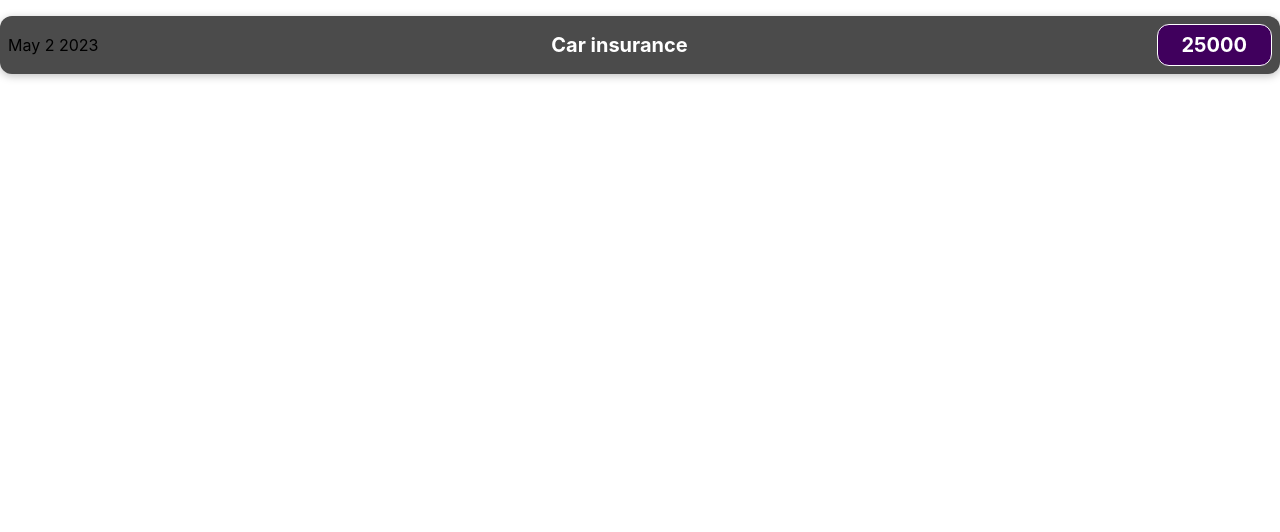
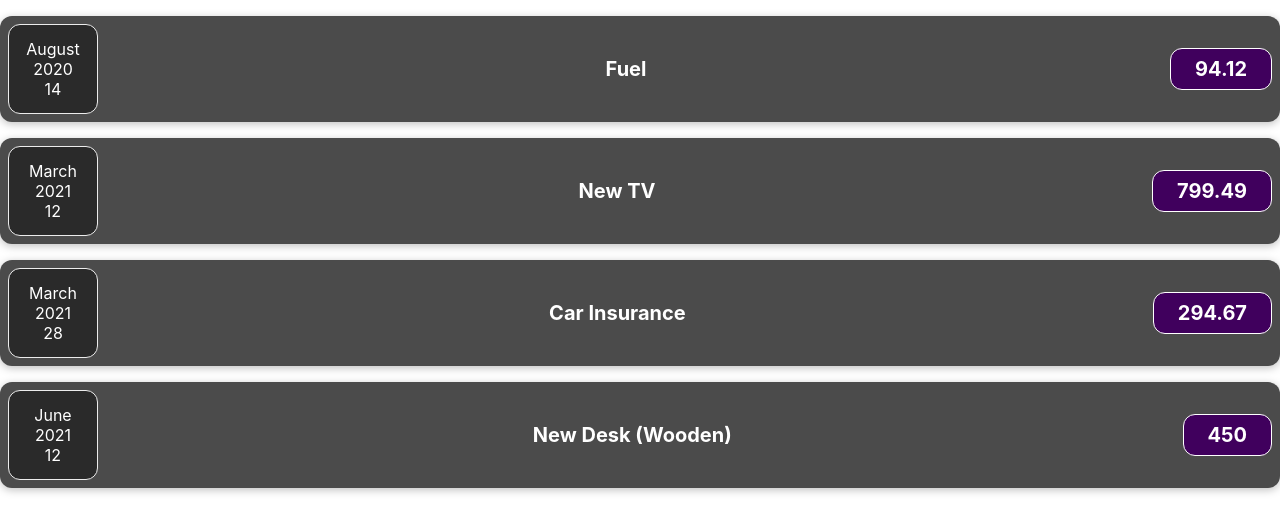
Before and after one commit to raahulvinod/Expense-tracker-React, a React (Create React App) app: page / in a window 1280 px wide. Shown: the top 532 px of the page. Built offline with nearby package versions, Linux system fonts and the light colour scheme.

Commit message:
Splitting componentst

```diff
--- a/public/index.html
+++ b/public/index.html
@@ -10,12 +10,10 @@
       content="Web site created using create-react-app"
     />
     <link rel="apple-touch-icon" href="%PUBLIC_URL%/logo192.png" />
-    <link rel="manifest" href="%PUBLIC_URL%/manifest.json" />
 
     <title>React App</title>
   </head>
   <body>
     <div id="root"></div>
-
   </body>
 </html>
--- a/src/App.js
+++ b/src/App.js
@@ -2,9 +2,40 @@ import ExpenseItem from './components/ExpenseItem';
 import './App.css';
 
 function App() {
+  const expenses = [
+    {
+      id: 'e1',
+      title: 'Fuel',
+      amount: 94.12,
+      date: new Date(2020, 7, 14),
+    },
+    { id: 'e2', title: 'New TV', amount: 799.49, date: new Date(2021, 2, 12) },
+    {
+      id: 'e3',
+      title: 'Car Insurance',
+      amount: 294.67,
+      date: new Date(2021, 2, 28),
+    },
+    {
+      id: 'e4',
+      title: 'New Desk (Wooden)',
+      amount: 450,
+      date: new Date(2021, 5, 12),
+    },
+  ];
+
   return (
     <div className="App">
-      <ExpenseItem />
+      {expenses.map((expense) => {
+        return (
+          <ExpenseItem
+            key={expense.id}
+            title={expense.title}
+            amount={expense.amount}
+            date={expense.date}
+          />
+        );
+      })}
     </div>
   );
 }
--- /dev/null
+++ b/src/components/ExpenseDate.css
@@ -0,0 +1,26 @@
+.expense-date {
+  display: flex;
+  flex-direction: column;
+  width: 5.5rem;
+  height: 5.5rem;
+  border: 1px solid #ececec;
+  background-color: #2a2a2a;
+  color: white;
+  border-radius: 12px;
+  align-items: center;
+  justify-content: center;
+}
+
+.expense-date__month {
+  font-size: 0.75rem;
+  font-weight: bold;
+}
+
+.expense-date__year {
+  font-size: 0.75rem;
+}
+
+.expense-date__day {
+  font-size: 1.5rem;
+  font-weight: bold;
+}
--- /dev/null
+++ b/src/components/ExpenseDate.jsx
@@ -0,0 +1,17 @@
+import React from 'react';
+import './ExpenseDate.css';
+
+const ExpenseDate = ({ date }) => {
+  const month = date.toLocaleString('en-us', { month: 'long' });
+  const year = date.getFullYear();
+  const day = date.toLocaleString('en-us', { day: 'numeric' });
+  return (
+    <div className="expense-date">
+      <div className="expense-month">{month}</div>
+      <div className="expense-year">{year}</div>
+      <div className="expense-day">{day}</div>
+    </div>
+  );
+};
+
+export default ExpenseDate;
--- a/src/components/ExpenseItem.jsx
+++ b/src/components/ExpenseItem.jsx
@@ -1,14 +1,17 @@
 import React from 'react';
+import ExpenseDate from './ExpenseDate';
 
 import './ExpenseItem.css';
 
-const ExpenseItem = () => {
+const ExpenseItem = ({ title, amount, date }) => {
   return (
     <div className="expense-item">
-      <div>May 2 2023</div>
+      <div>
+        <ExpenseDate date={date} />
+      </div>
       <div className="expense-item__description">
-        <h2>Car insurance</h2>
-        <div className="expense-item__price">25000</div>
+        <h2>{title}</h2>
+        <div className="expense-item__price">{amount}</div>
       </div>
     </div>
   );
```
